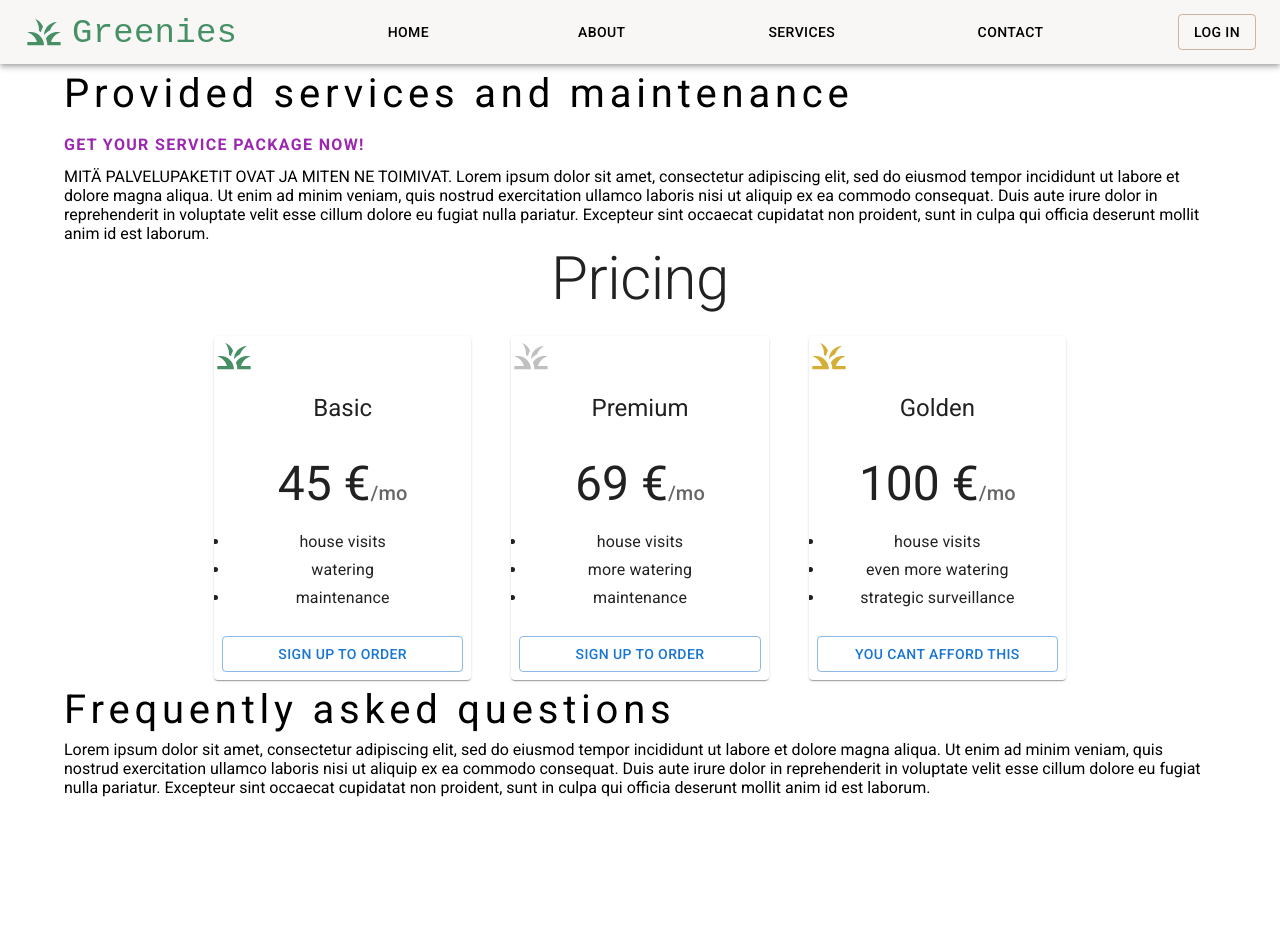
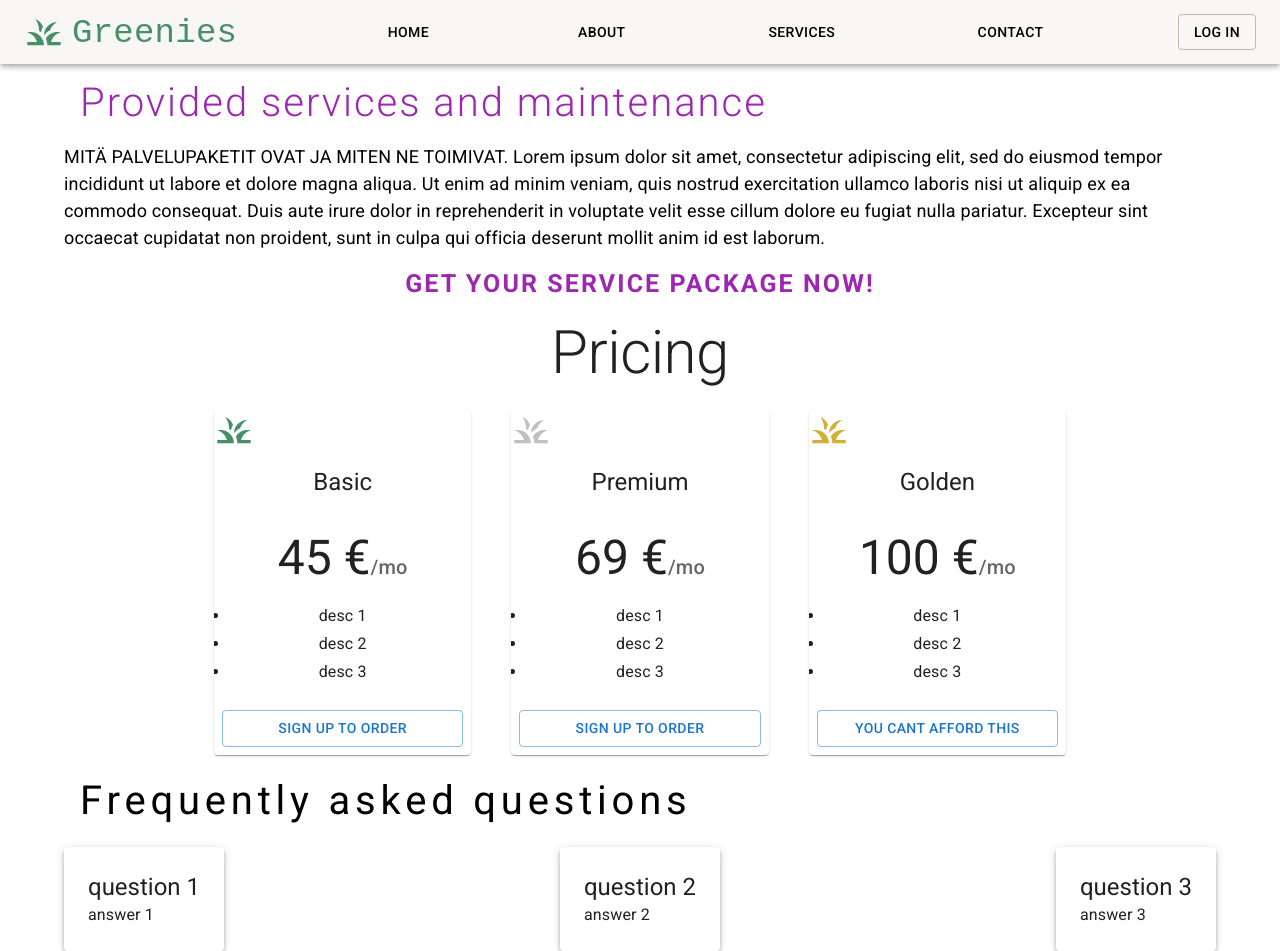
Before and after one commit to Tomi-Salminen/Ohjelmistoprojekti, a React (Vite) app in the folder frontend/: page /services in a window 1280 px wide. Before the commit the page ends 800 px from the top, so only its background shows below. Built offline with nearby package versions, Linux system fonts and the light colour scheme; the HTML template or start-up script is replaced by a standard one.

Commit message:
Vanhat muutokset

```diff
--- a/frontend/src/pages/ServicesPage.jsx
+++ b/frontend/src/pages/ServicesPage.jsx
@@ -1,7 +1,7 @@
 import {
     Box, Button, Container, Grid,
     Card, CardActions, CardContent, CardHeader,
-    Typography
+    Typography, Paper
 } from '@mui/material';
 import GrassIcon from '@mui/icons-material/Grass';
 
@@ -13,9 +13,9 @@ const placeholderServicePackages = [
         price: '45',
         tierColor: '#479066',
         description: [
-            'house visits',
-            'watering',
-            'maintenance'
+            'desc 1',
+            'desc 2',
+            'desc 3'
         ],
         buttonText: 'Sign up to order',
         buttonVariant: 'outlined',
@@ -25,9 +25,9 @@ const placeholderServicePackages = [
         price: '69',
         tierColor: '#C0C0C0',
         description: [
-            'house visits',
-            'more watering',
-            'maintenance'
+            'desc 1',
+            'desc 2',
+            'desc 3'
         ],
         buttonText: 'Sign up to order',
         buttonVariant: 'outlined',
@@ -37,34 +37,59 @@ const placeholderServicePackages = [
         price: '100',
         tierColor: '#D4AF37',
         description: [
-            'house visits',
-            'even more watering',
-            'strategic surveillance'
+            'desc 1',
+            'desc 2',
+            'desc 3'
         ],
         buttonText: 'you cant afford this',
         buttonVariant: 'outlined',
     }
 ]
 
+const frequentlyAskedQuestions = [
+    {
+        id: 1,
+        question: 'question 1',
+        answer: 'answer 1'
+    },
+    {
+        id: 2,
+        question: 'question 2',
+        answer: 'answer 2'
+    },
+    {
+        id: 3,
+        question: 'question 3',
+        answer: 'answer 3'
+    },
+]
+
 const ServicesPage = () => {
     return (
         <Container maxwidth="1">
-            <Typography sx={{
-                letterSpacing: '.3rem',
+            <Typography variant="h1" display="block" color="secondary" sx={{
+                letterSpacing: 2,
                 fontSize: {
                     xxs: '12px',
                     xs: '13px',
                     sm: '36px',
                     md: '40px'
-                }
+                },
+                m: 2
             }}>
                 Provided services and maintenance
             </Typography>
-            <Typography variant="overline" display="block" color="secondary" sx={{fontWeight: 'bold'}} fontSize="16px">
+            <Typography variant="body1" fontSize="18px">
+                MITÄ PALVELUPAKETIT OVAT JA MITEN NE TOIMIVAT.
+                Lorem ipsum dolor sit amet, consectetur adipiscing elit, sed do eiusmod tempor incididunt
+                ut labore et dolore magna aliqua. Ut enim ad minim veniam, quis nostrud exercitation ullamco
+                laboris nisi ut aliquip ex ea commodo consequat. Duis aute irure dolor in reprehenderit in
+                voluptate velit esse cillum dolore eu fugiat nulla pariatur. Excepteur sint occaecat cupidatat
+                non proident, sunt in culpa qui officia deserunt mollit anim id est laborum.
+            </Typography>
+            <Typography variant="overline" display="block" color="secondary" sx={{fontWeight: 'bold'}} fontSize="25px" align="center">
                 Get your service package now!
             </Typography>
-            <p>MITÄ PALVELUPAKETIT OVAT JA MITEN NE TOIMIVAT. Lorem ipsum dolor sit amet, consectetur adipiscing elit, sed do eiusmod tempor incididunt ut labore et dolore magna aliqua. Ut enim ad minim veniam, quis nostrud exercitation ullamco laboris nisi ut aliquip ex ea commodo consequat. Duis aute irure dolor in reprehenderit in voluptate velit esse cillum dolore eu fugiat nulla pariatur. Excepteur sint occaecat cupidatat non proident, sunt in culpa qui officia deserunt mollit anim id est laborum.</p>
-    {/* Tästä alkaa koodiesimerkki hinnastosta!*/}
             <Typography
                 component="h1" variant="h2" align="center"
                 color="text.primary" gutterBottom
@@ -85,9 +110,7 @@ const ServicesPage = () => {
                             <GrassIcon sx={{ borderRadius: 3, fontSize: 40, display: { md: 'flex' }, mr: 1, color: service.tierColor }} />
                                 <CardHeader
                                     title={service.title}
-                                    subHeader={service.subHeader}
-                                    titleTypographyProps={{ align: 'center '}}
-                                    subHeaderTypographyProps={{ align: 'center' }}
+                                    titleTypographyProps={{ align: 'center' }}
                                 />
                                 <CardContent>
                                     <Box
@@ -123,7 +146,6 @@ const ServicesPage = () => {
                     ))}
                 </Grid>
             </Container>
-    {/* Tähän päättyy koodiesimerkki hinnastosta */}
             <Typography
                 sx={{
                     letterSpacing: '.3rem',
@@ -132,11 +154,32 @@ const ServicesPage = () => {
                         xs: '13px',
                         sm: '36px',
                         md: '40px'
-                    }
+                    },
+                    m: 2
                 }}>
                     Frequently asked questions
             </Typography>
-            <p>Lorem ipsum dolor sit amet, consectetur adipiscing elit, sed do eiusmod tempor incididunt ut labore et dolore magna aliqua. Ut enim ad minim veniam, quis nostrud exercitation ullamco laboris nisi ut aliquip ex ea commodo consequat. Duis aute irure dolor in reprehenderit in voluptate velit esse cillum dolore eu fugiat nulla pariatur. Excepteur sint occaecat cupidatat non proident, sunt in culpa qui officia deserunt mollit anim id est laborum.</p>
+            <Box
+                sx={{
+                    display: 'flex',
+                    flexDirection: 'row',
+                    justifyContent: 'space-between',
+                    gap: 4
+                }}
+            >
+                {frequentlyAskedQuestions.map((faq) => (
+                    <Paper elevation={4} key={faq.id}>
+                        <Box sx={{ m: 3 }}>
+                            <Typography variant="h5" >
+                                {faq.question}
+                            </Typography>
+                            <Typography>
+                                {faq.answer}
+                            </Typography>
+                        </Box>
+                    </Paper>
+                ))}
+            </Box>
         </Container>
     )
 }
```
